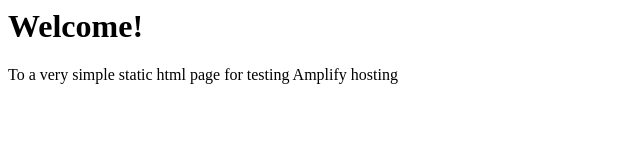
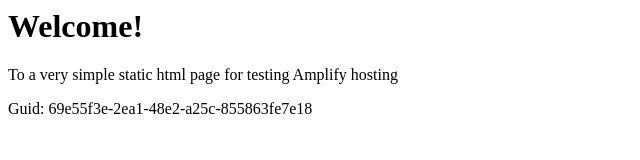
Before and after one commit to aws-aemilia-fra/Github-PR-Commit-Integration-Test-DoNotTouch-Gith-P5X5MO5I-v1-preprod-eu-central-1, a website: page src/index.html in a window 1280 px wide. Shown: the whole page, without its empty margins (0-640 px from the left). Drawn offline with Linux system fonts and the light colour scheme.

Commit message:
commit from integ tests

```diff
--- a/src/index.html
+++ b/src/index.html
@@ -1,3 +1,5 @@
+
+
 <html lang="en">
 
 <head>
@@ -10,6 +12,6 @@
 <body>
     <h1>Welcome!</h1>
     <p>To a very simple static html page for testing Amplify hosting</p>
-</body>
+    <p>Guid: 69e55f3e-2ea1-48e2-a25c-855863fe7e18</p></body>
 
 </html>
```
